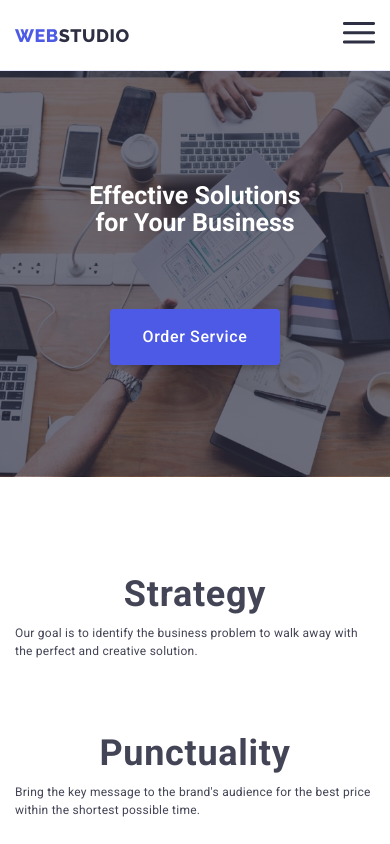
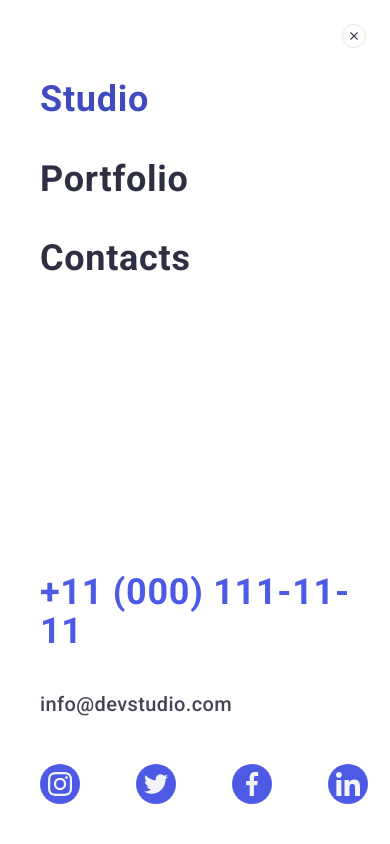
Before and after one commit to Valeriy0993/goit-markup-hw-06, a plain HTML site: page index.html in a window 390 px wide. Both pictures are taken after a click on the button 366 px from the left and 35 px from the top of the page. Shown: the top 844 px of the page. Drawn offline with nearby package versions, Linux system fonts and the light colour scheme.

Commit message:
Home work 6 adaptive 3

```diff
--- a/css/media.css
+++ b/css/media.css
@@ -18,6 +18,14 @@
   .customers-icon {
     width: 188px;
     padding: 16px 40px;
+  }
+
+  .modal {
+    width: 392px;
+  }
+
+  .modal-title {
+    font-size: 16px;
   }
 }
 
@@ -149,6 +157,11 @@
 
   .footer-form-btn {
     margin: 0px 0px 0px 24px;
+  }
+
+  .modal {
+    width: 408px;
+    padding: 72px 24px 24px 24px;
   }
 }
 
--- a/css/styles.css
+++ b/css/styles.css
@@ -759,14 +759,17 @@ img {
 }
 
 .modal {
-  width: 408px;
+  width: calc(100% - 30px);
+  /* width: 408px; */
+  /* width: 392px; */
   min-height: 584px;
   position: absolute;
   top: 50%;
   left: 50%;
   transform: translate(-50%, -50%);
   border-radius: 4px;
-  padding: 72px 24px 24px 24px;
+  /* padding: 72px 24px 24px 24px; */
+  padding: 72px 16px 24px 16px;
   background: var(--color-dairy);
   box-shadow: 0px 2px 1px 0px rgba(0, 0, 0, 0.2),
     0px 1px 3px 0px rgba(0, 0, 0, 0.12), 0px 1px 1px 0px rgba(0, 0, 0, 0.14);
@@ -819,7 +822,8 @@ img {
   color: var(--color-navy-blue);
   font-family: Roboto;
   text-align: center;
-  font-size: 16px;
+  /* font-size: 16px; */
+  font-size: 12px;
   font-weight: 500;
   line-height: 1.5;
   letter-spacing: 0.02em;
@@ -971,6 +975,122 @@ img {
 /*? ----------MODAL---------- */
 /*? ///////////////////////// */
 
+/*! /////////////////////////////// */
+/*! ----------MOBILE MENU---------- */
+
+.mobile-menu {
+  display: flex;
+  flex-direction: column;
+  justify-content: space-between;
+  position: fixed;
+  overflow: auto;
+  top: 0;
+  z-index: 20;
+  width: 100vw;
+  height: 100vh;
+  padding: 80px 35px 40px 40px;
+  background-color: var(--color-white);
+  transition: opacity 250ms cubic-bezier(0.4, 0, 0.2, 1),
+    visibility 250ms cubic-bezier(0.4, 0, 0.2, 1);
+}
+
+/* .menu-container {
+  /* width: calc(100% - 30px); */
+/* width: 428px;
+  height: 796px;
+  position: absolute;
+  top: 50%;
+  left: 50%;
+  transform: translate(-50%, -50%);
+  padding: 80px 35px 40px 40px;
+  background: var(--white, #fff);
+  box-shadow: 0px 1px 6px 0px rgba(46, 47, 66, 0.08),
+    0px 1px 1px 0px rgba(46, 47, 66, 0.16),
+    0px 2px 1px 0px rgba(46, 47, 66, 0.08);
+  transition: transform 250ms cubic-bezier(0.4, 0, 0.2, 1);
+}  */
+
+.menu-close-btn {
+  position: absolute;
+  top: 24px;
+  right: 24px;
+  border-radius: 50%;
+  width: 24px;
+  height: 24px;
+  background-color: inherit;
+  border: 1px solid rgba(0, 0, 0, 0.1);
+  display: flex;
+  align-items: center;
+  justify-content: center;
+  cursor: pointer;
+  transition: background-color 250ms cubic-bezier(0.4, 0, 0.2, 1),
+    border 250ms cubic-bezier(0.4, 0, 0.2, 1);
+}
+
+.mobile-navigation-menu {
+  display: flex;
+  flex-direction: column;
+  gap: 40px;
+  margin-bottom: 50px;
+}
+
+.menu-nav-studio {
+  font-family: inherit;
+  font-size: 36px;
+  font-weight: 700;
+  line-height: 1.1;
+  letter-spacing: 0.02em;
+  color: var(--color-ocean);
+  /* display: block;
+  position: relative; */
+  transition: color 250ms cubic-bezier(0.4, 0, 0.2, 1);
+}
+
+.menu-nav-link {
+  font-family: inherit;
+  font-size: 36px;
+  font-weight: 700;
+  line-height: 1.1;
+  letter-spacing: 0.02em;
+  color: var(--color-navy-blue);
+  /* display: block;
+  position: relative; */
+  transition: color 250ms cubic-bezier(0.4, 0, 0.2, 1);
+}
+
+.menu-address-list {
+  display: flex;
+  flex-direction: column;
+  gap: 40px;
+  margin-bottom: 48px;
+}
+
+.menu-tel-link {
+  color: var(--color-iris);
+  font-family: Roboto;
+  font-size: 36px;
+  font-weight: 700;
+  line-height: 1.1;
+  letter-spacing: 0.02em;
+}
+
+.menu-address-link {
+  color: var(--color-slate);
+  font-family: Roboto;
+  font-size: 20px;
+  font-weight: 500;
+  line-height: 1.2;
+  letter-spacing: 0.02em;
+}
+
+.menu-social-list {
+  display: flex;
+  gap: 56px;
+}
+
+/*! ----------MOBILE MENU---------- */
+/*! /////////////////////////////// */
+
 /*? ///////////////////////////// */
 /*! ///////////////////////////// */
 /*? ----------PORTFOLIO---------- */
--- a/index.html
+++ b/index.html
@@ -27,7 +27,7 @@
           <a class="header-logo link" href="./index.html"
             >Web<span class="header-logo-studio">Studio</span></a
           >
-          <button class="hamburger-btn" type="button">
+          <button class="hamburger-btn" type="button" data-menu-open>
             <svg class="hamburger-icon" width="32" height="22">
               <use href="./images/icons.svg#icon-menu-hamburger"></use>
             </svg>
@@ -538,6 +538,69 @@
         </form>
       </div>
     </div>
+    <div class="mobile-menu is-hidden" data-menu>
+      <div>
+        <button class="menu-close-btn" type="button" data-menu-close>
+          <svg class="close-icon" width="8" height="8">
+            <use href="./images/icons.svg#icon-close-black"></use>
+          </svg>
+        </button>
+        <ul class="mobile-navigation-menu list">
+          <li>
+            <a class="menu-nav-studio link" href="./index.html">Studio</a>
+          </li>
+          <li>
+            <a class="menu-nav-link link" href="./portfolio.html">Portfolio</a>
+          </li>
+          <li><a class="menu-nav-link link" href="">Contacts</a></li>
+        </ul>
+      </div>
+      <div>
+        <ul class="menu-address-list list">
+          <li>
+            <a class="menu-tel-link link" href="tel:+110001111111"
+              >+11 (000) 111-11-11</a
+            >
+          </li>
+          <li>
+            <a class="menu-address-link link" href="mailto:info@devstudio.com"
+              >info@devstudio.com</a
+            >
+          </li>
+        </ul>
+        <ul class="menu-social-list list">
+          <li class="footer-icon-list">
+            <a class="footer-icon-link" href="">
+              <svg class="footer-icon" width="24" height="24">
+                <use href="./images/icons.svg#icon-instagram"></use>
+              </svg>
+            </a>
+          </li>
+          <li class="footer-icon-list">
+            <a class="footer-icon-link" href="">
+              <svg class="footer-icon" width="24" height="24">
+                <use href="./images/icons.svg#icon-twitter"></use>
+              </svg>
+            </a>
+          </li>
+          <li class="footer-icon-list">
+            <a class="footer-icon-link" href="">
+              <svg class="footer-icon" width="24" height="24">
+                <use href="./images/icons.svg#icon-facebook"></use>
+              </svg>
+            </a>
+          </li>
+          <li class="footer-icon-list">
+            <a class="footer-icon-link" href="">
+              <svg class="footer-icon" width="24" height="24">
+                <use href="./images/icons.svg#icon-linkedin"></use>
+              </svg>
+            </a>
+          </li>
+        </ul>
+      </div>
+    </div>
     <script src="./js/modal.js"></script>
+    <script src="./js/mobile-menu.js"></script>
   </body>
 </html>
--- /dev/null
+++ b/js/mobile-menu.js
@@ -0,0 +1,14 @@
+(() => {
+  const refs = {
+    openmenuBtn: document.querySelector("[data-menu-open]"),
+    closemenuBtn: document.querySelector("[data-menu-close]"),
+    menu: document.querySelector("[data-menu]"),
+  };
+
+  refs.openmenuBtn.addEventListener("click", togglemenu);
+  refs.closemenuBtn.addEventListener("click", togglemenu);
+
+  function togglemenu() {
+    refs.menu.classList.toggle("is-hidden");
+  }
+})();
```
